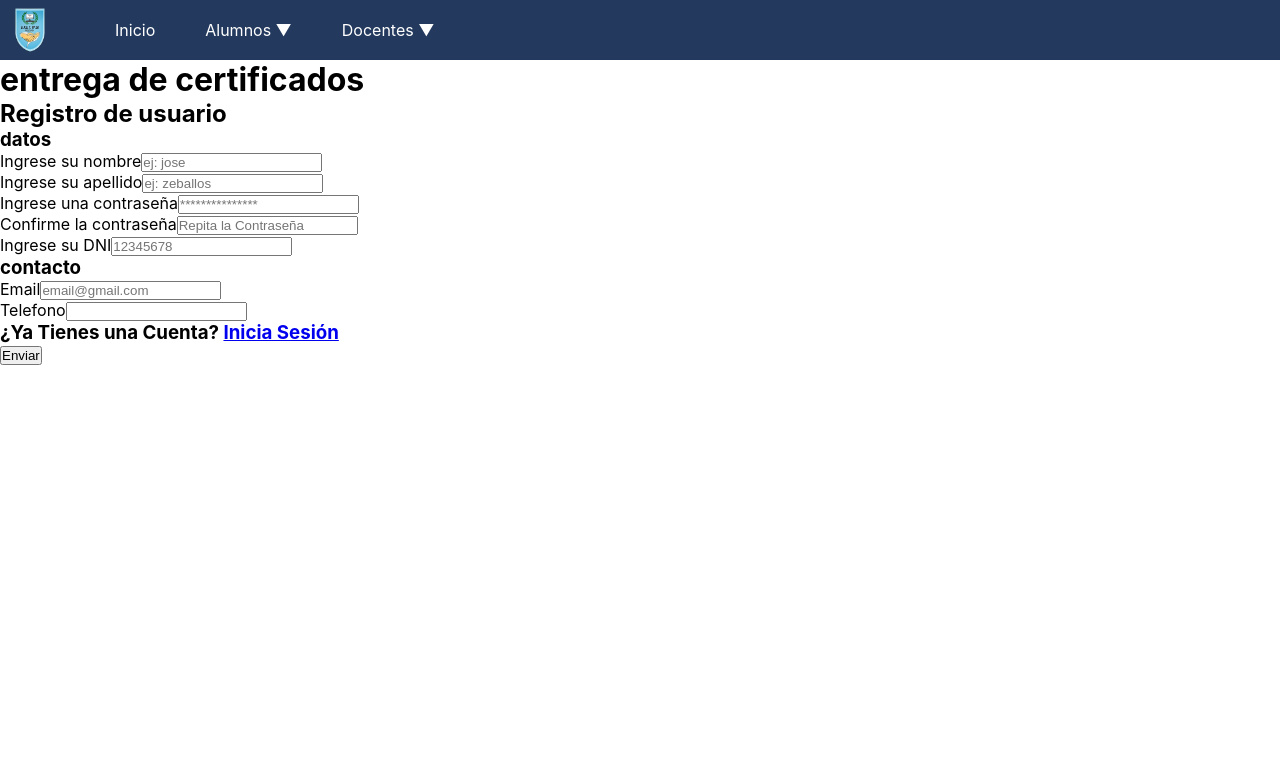
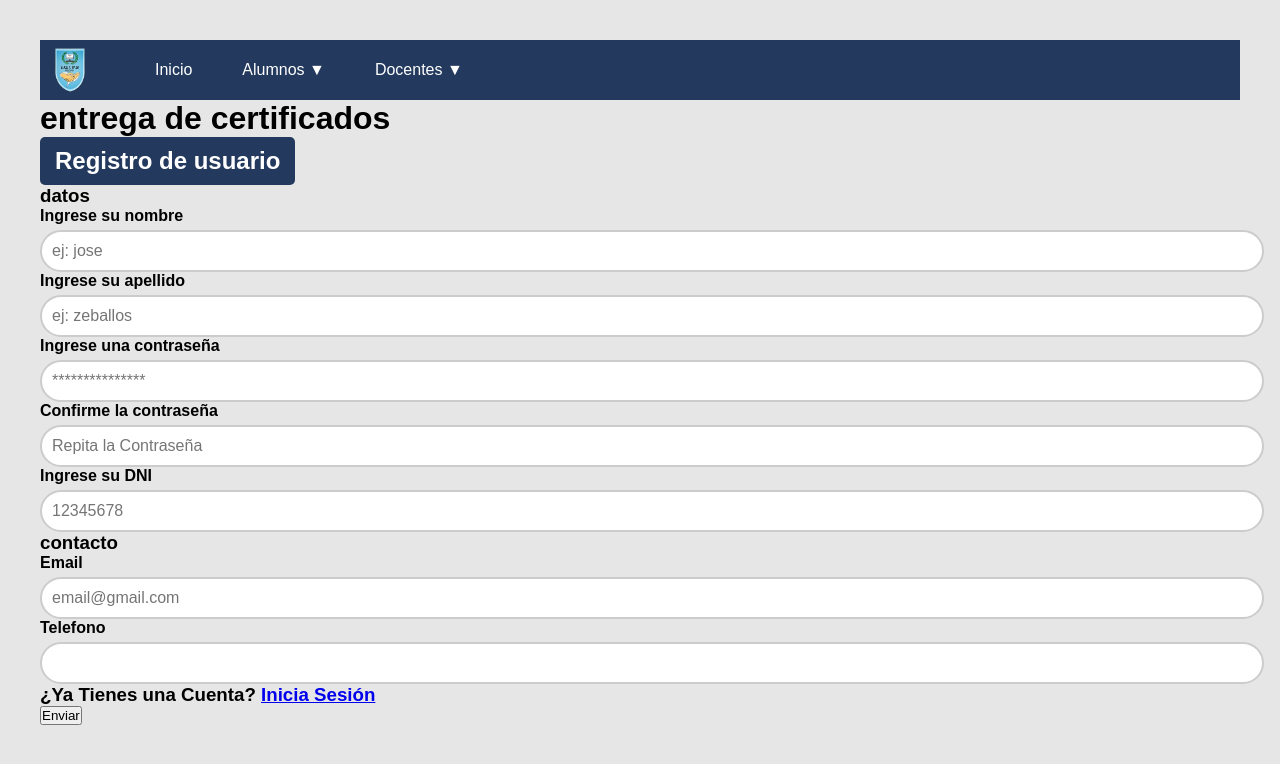
Before and after one commit to lillardRaamsey/Certificados, a React (Create React App) app: page /registro in a window 1280 px wide. Shown: the top 764 px of the page. Built offline with nearby package versions, Linux system fonts and the light colour scheme.

Commit message:
se agrego documentacion

```diff
--- a/src/componentes/FormularioCertificados.jsx
+++ b/src/componentes/FormularioCertificados.jsx
@@ -1,4 +1,5 @@
 import React, { useState } from 'react';
+import "../css/FormCertific.css"
 
 export default function CertificadoForm() {
   const [nombre, setNombre] = useState('');
--- a/src/css/FormCertific.css
+++ b/src/css/FormCertific.css
@@ -0,0 +1,111 @@
+ body {
+            font-family: Arial, sans-serif;
+            background-color: #e6e6e6;
+            margin: 0;
+            padding: 40px;
+        }
+
+        .form-container {
+            max-width: 1000px;
+            margin: auto;
+            background-color: #f2f2f2;
+            padding: 30px;
+            border-radius: 10px;
+            box-shadow: 0 0 10px rgba(0, 0, 0, 0.1);
+        }
+
+        h2 {
+            background-color: #233a5e;
+            color: white;
+            display: inline-block;
+            padding: 10px 15px;
+            border-radius: 5px;
+        }
+
+        .form-layout {
+            display: flex;
+            justify-content: space-between;
+            margin-top: 20px;
+        }
+
+        .form-left {
+            width: 45%;
+        }
+
+        .form-group {
+            margin-bottom: 15px;
+        }
+
+        label {
+            display: block;
+            margin-bottom: 5px;
+            font-weight: bold;
+        }
+
+        input,
+        select,
+        textarea {
+            width: 100%;
+            padding: 10px;
+            border: 2px solid #ccc;
+            border-radius: 25px;
+            outline: none;
+            font-size: 16px;
+        }
+
+        input:focus,
+        select:focus,
+        textarea:focus {
+            border-color: #233a5e;
+        }
+
+        .input [type="file"] {
+            width: 40%;
+            border: 2px solid #233a5e;
+            border-radius: 10px;
+            background-color: white;
+            padding: 30px;
+            display: flex;
+            justify-content: center;
+            align-items: center;
+            text-align: center;
+            cursor: pointer;
+            flex-direction: column;
+            transition: background-color 0.3s ease;
+        }
+
+        .file-upload:hover {
+            background-color: #f0f0f0;
+        }
+
+        .file-upload i {
+            font-size: 80px;
+            margin-bottom: 15px;
+            color: #233a5e;
+        }
+
+        .file-upload input {
+            display: none;
+        }
+
+        .buttons {
+            display: flex;
+            justify-content: flex-end;
+            margin-top: 20px;
+            gap: 10px;
+        }
+
+        .buttons button {
+            background-color: #233a5e;
+            color: white;
+            border: none;
+            padding: 10px 25px;
+            border-radius: 8px;
+            cursor: pointer;
+            font-weight: bold;
+            font-size: 16px;
+        }
+
+        .buttons button:hover {
+            background-color: #1a2c4d;
+        }
```
Also changed, not shown: documentacion/documentacion.txt (added).
